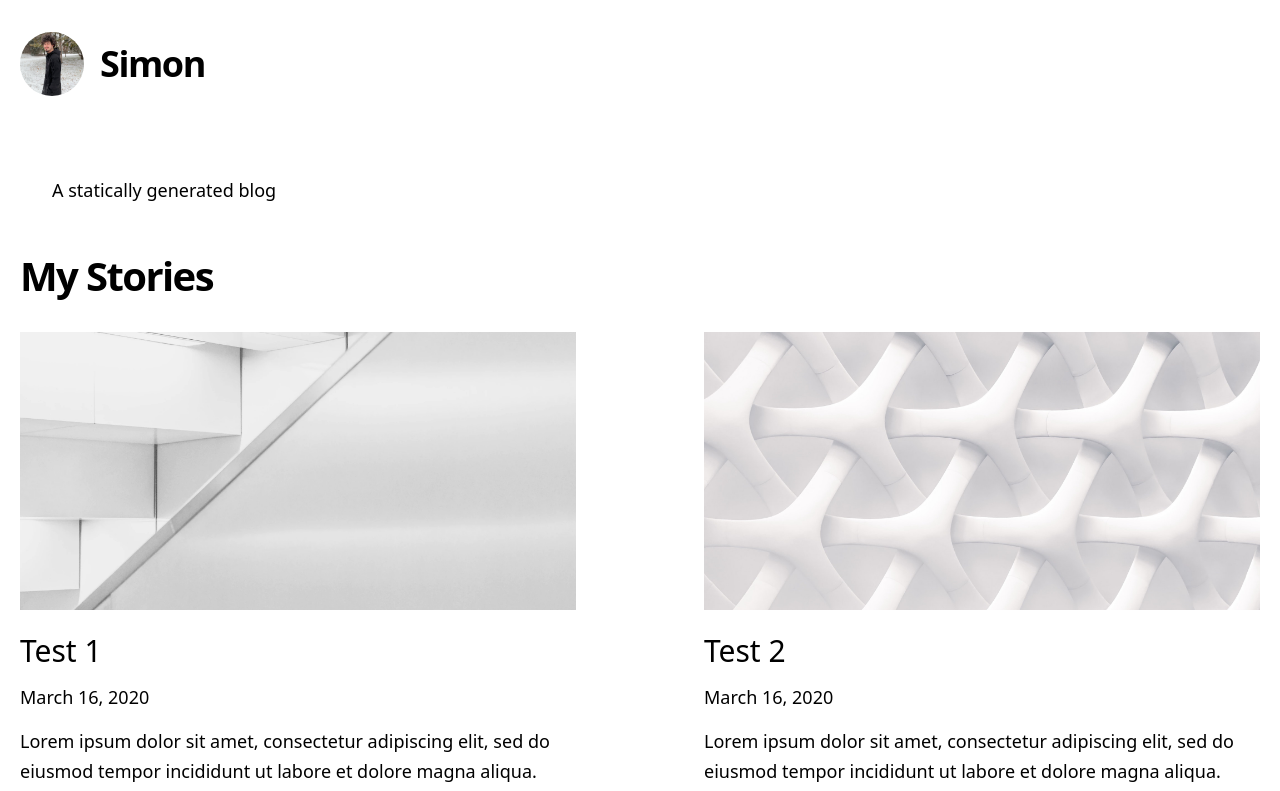
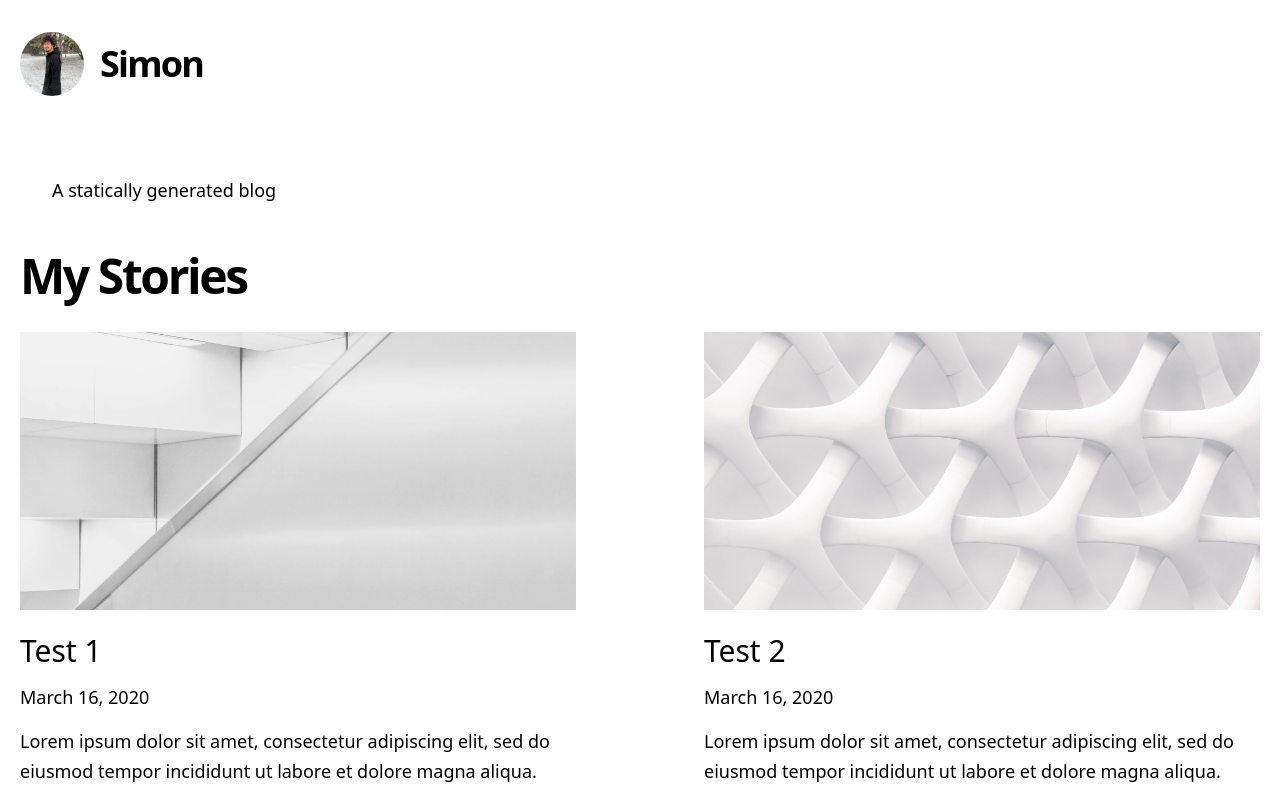
Before and after one commit to simoncrypta/simoncrypta, a Next.js app: page / in a window 1280 px wide. Shown: the top 791 px of the page. Built offline with nearby package versions, Linux system fonts and the light colour scheme.

Commit message:
clean up tailwind config

```diff
--- a/tailwind.config.js
+++ b/tailwind.config.js
@@ -4,29 +4,6 @@ module.exports = {
     extend: {
       colors: {
         'accent-1': '#FAFAFA',
-        'accent-2': '#EAEAEA',
-        'accent-7': '#333',
-        success: '#0070f3',
-        cyan: '#79FFE1',
-      },
-      spacing: {
-        28: '7rem',
-      },
-      letterSpacing: {
-        tighter: '-.04em',
-      },
-      lineHeight: {
-        tight: 1.2,
-      },
-      fontSize: {
-        '5xl': '2.5rem',
-        '6xl': '2.75rem',
-        '7xl': '4.5rem',
-        '8xl': '6.25rem',
-      },
-      boxShadow: {
-        sm: '0 5px 10px rgba(0, 0, 0, 0.12)',
-        md: '0 8px 30px rgba(0, 0, 0, 0.12)',
       },
     },
   },
```
